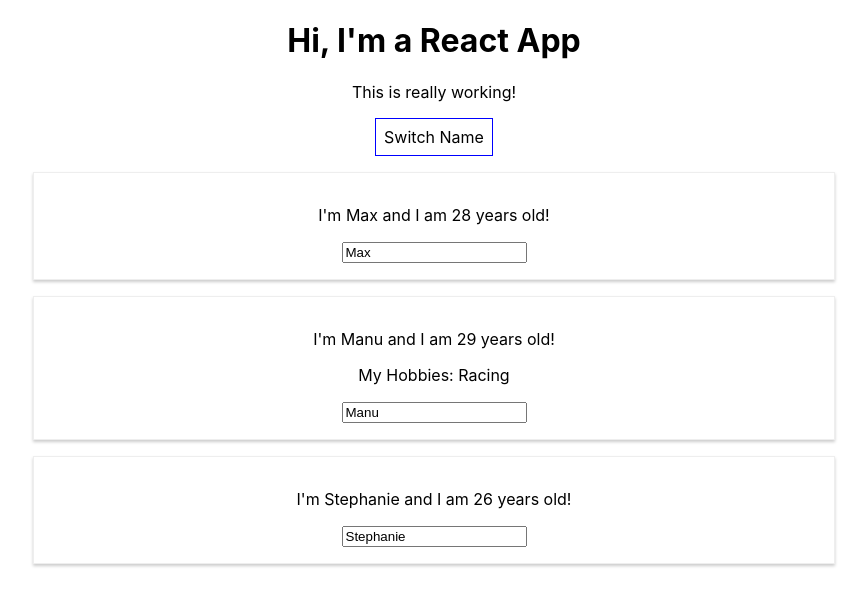
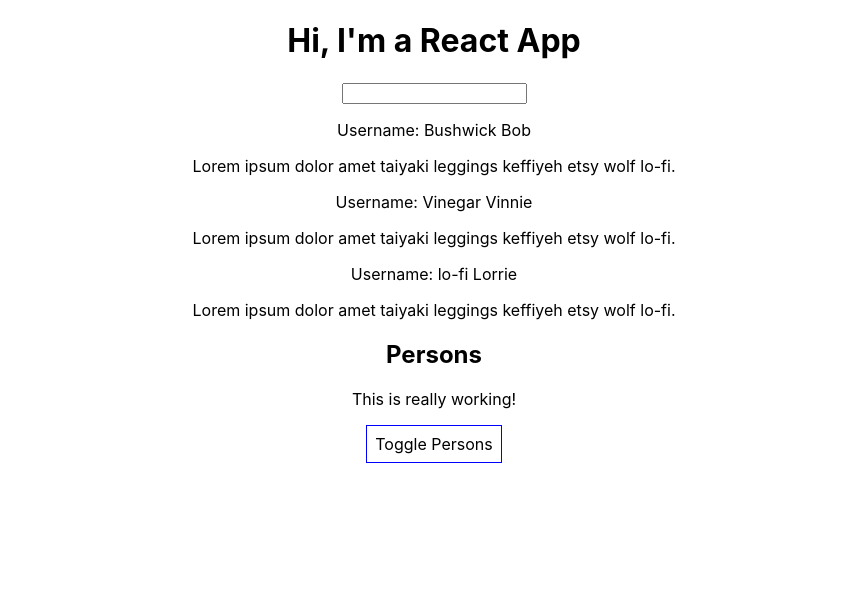
Before and after one commit to yasskin/react-complete-guide, a React (Create React App) app: page / in a window 1280 px wide. Shown: the top 606 px of the page, without its empty margins (206-1073 px from the left). Built offline with nearby package versions, Linux system fonts and the light colour scheme.

Commit message:
add coursework for section 4 working with lists and conditionals

```diff
--- a/src/App.css
+++ b/src/App.css
@@ -1,3 +1,8 @@
 .App {
   text-align: center;
 }
+
+ol,
+li {
+  text-align: left;
+}
--- a/src/App.js
+++ b/src/App.js
@@ -1,15 +1,23 @@
 import React, { Component } from 'react';
 import './App.css';
 import Person from './Person/Person';
+import UserInput from './UserInput/UserInput';
+import UserOutput from './UserOutput/UserOutput';
 
 class App extends Component {
   state = {
     persons: [
-      { name: 'Max', age: 28 },
-      { name: 'Manu', age: 29 },
-      { name: 'Stephanie', age: 26 }
+      { id: '17980', name: 'Max', age: 28 },
+      { id: '02542', name: 'Manu', age: 29 },
+      { id: '78903', name: 'Stephanie', age: 26 }
     ],
-    otherState: 'some other value'
+    username: [
+      { nickname: "Bushwick Bob"},
+      { nickname: "Vinegar Vinnie"},
+      { nickname: "lo-fi Lorrie"}
+    ],
+    otherState: 'some other value',
+    showPersons: false
   }
 
   switchNameHandler = (newName) => {
@@ -24,14 +32,35 @@ class App extends Component {
     })
   }
 
-  nameChangedHandler = (event) => {
-    this.setState({
-      persons: [
-        { name: 'Max', age: 28 },
-        { name: event.target.value, age: 29 },
-        { name: 'Stephanie', age: 26 }
-      ]
-    })
+  nameChangedHandler = (event, id) => {
+    const personIndex = this.state.persons.findIndex(p  => {
+      return p.id === id;
+    });
+
+    const person = {
+      ...this.state.persons[personIndex]
+    }
+    // const person = Object.assign({}, this.state.persons[personIndex]); // alternative approach without spread operator
+
+    person.name = event.target.value;
+
+    const persons = [...this.state.persons];
+
+    persons[personIndex]= person;
+
+    this.setState({persons: persons})
+  }
+
+  deletePersonsHandler= (personIndex) => {
+    // const persons = this.state.persons.slice();
+    const persons = [...this.state.persons];
+    persons.splice(personIndex, 1);
+    this.setState({persons: persons});
+  }
+
+  togglePersonsHandler = () => {
+    const doesShow = this.state.showPersons; // true or false, the current state
+    this.setState({ showPersons: !doesShow });
   }
 
   render() {
@@ -43,27 +72,37 @@ class App extends Component {
       cursor: 'pointer'
     };
 
+    let persons = null;
+
+    if (this.state.showPersons) {
+      persons = (
+        <div>
+          {this.state.persons.map((person, index) => {
+            return <Person
+              click={() => this.deletePersonsHandler(index)}
+              name={person.name}
+              age={person.age}
+              key={person.id}
+              changed={(event) => this.nameChangedHandler(event, person.id)}/>
+          })}
+        </div>
+      );
+    }
+
     return (
       <div className="App">
         <h1>Hi, I'm a React App</h1>
+        <UserInput />
+        <UserOutput userName={this.state.username[0].nickname} />
+        <UserOutput userName={this.state.username[1].nickname} />
+        <UserOutput userName={this.state.username[2].nickname} />
+        <h2>Persons</h2>
         <p>This is really working!</p>
         <button
           style={style}
-          onClick={() => this.switchNameHandler('Maximillian!!')}>Switch Name</button>
-        <Person
-          name={this.state.persons[0].name}
-          age={this.state.persons[0].age}
-          />
-        <Person
-          name={this.state.persons[1].name}
-          age={this.state.persons[1].age}
-          click={this.switchNameHandler.bind(this, 'Max!')}
-          changed={this.nameChangedHandler}
-          >My Hobbies: Racing</Person>
-        <Person
-          name={this.state.persons[2].name}
-          age={this.state.persons[2].age}
-          />
+          onClick={this.togglePersonsHandler}>Toggle Persons
+        </button>
+        {persons}
       </div>
     );
     // return React.createElement('div', {className: 'App'}, React.createElement('h1', null, 'Hi, I\'m a React App!!!'));
--- /dev/null
+++ b/src/UserInput/UserInput.js
@@ -0,0 +1,7 @@
+import React from 'react';
+
+const userInput = () => {
+  return <input type="text" />
+};
+
+export default userInput;
--- /dev/null
+++ b/src/UserOutput/UserOutput.js
@@ -0,0 +1,12 @@
+import React from 'react';
+
+const userOutput = (props) => {
+  return (
+    <div>
+      <p>Username: {props.userName}</p>
+      <p>Lorem ipsum dolor amet taiyaki leggings keffiyeh etsy wolf lo-fi.</p>
+    </div>
+  );
+};
+
+export default userOutput;
```
